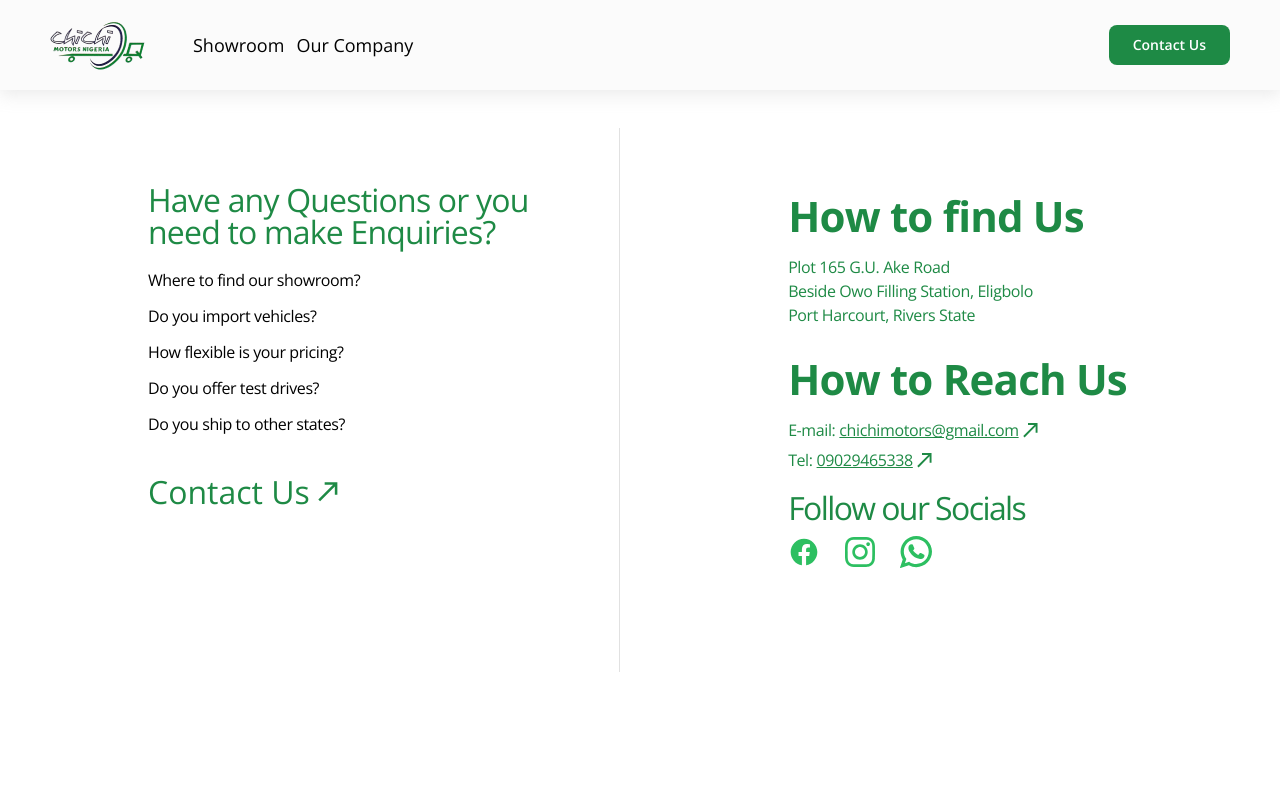
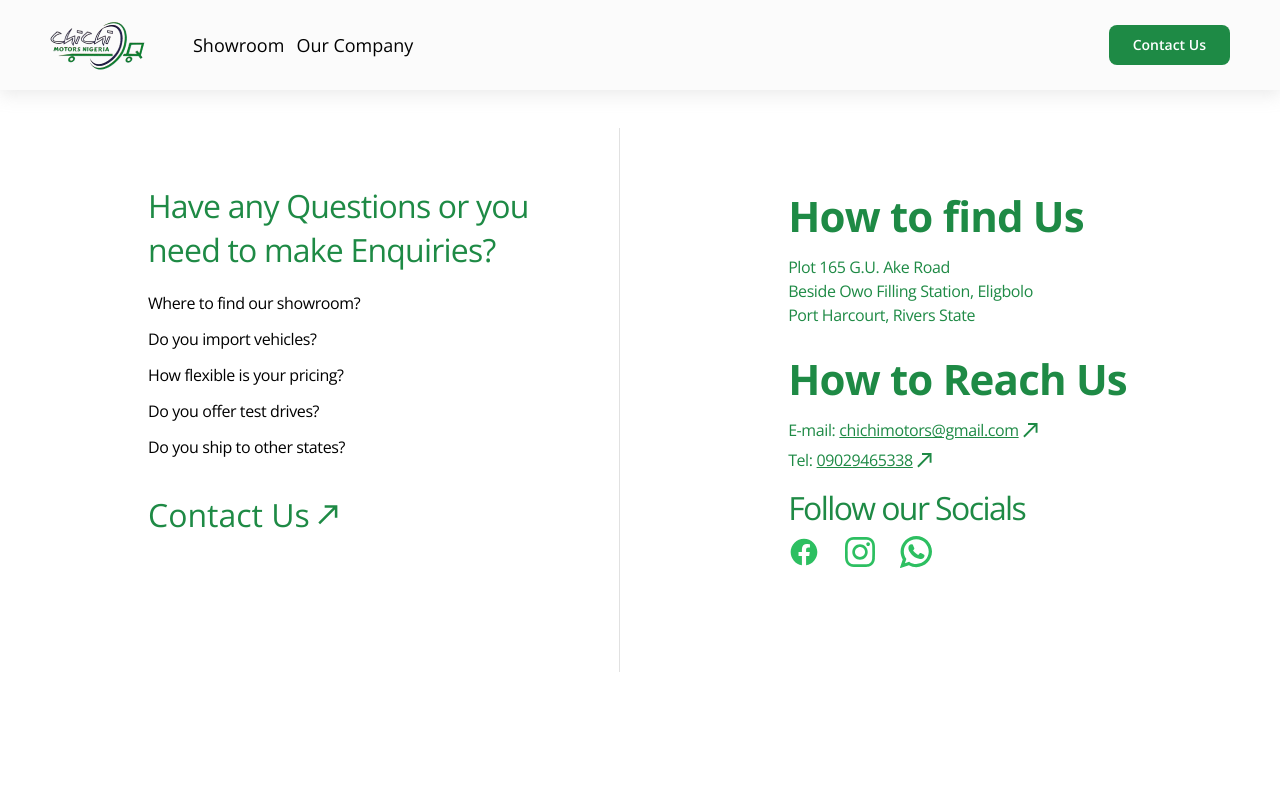
Before and after one commit to HenryAgu/Chichi-Motors, a Next.js app: page /contact in a window 1280 px wide. Shown: the top 798 px of the page. Built offline with nearby package versions, Linux system fonts and the light colour scheme.

Commit message:
fix: contact page

```diff
--- a/src/app/contact/page.tsx
+++ b/src/app/contact/page.tsx
@@ -45,7 +45,7 @@ const ContactUs = () => {
     <main className="lg:min-h-screen flex flex-col md:flex-row gap-x-10 py-16 md:py-32 px-5">
       <div className="basis-[50%] border-b md:border-b-0 md:border-r border-[#E1E1E1] lg:ml-14 xl:ml-32">
         <div className="my-14 max-w-[444px] flex flex-col gap-y-5">
-          <p className="text-brand-green-100 font-normal text-2xl lg:text-[32px] tracking-tight">
+          <p className="text-brand-green-100 font-normal text-2xl lg:text-[32px] lg:leading-[43.58px] tracking-tight">
             Have any Questions or you need to make Enquiries?
           </p>
           <div className="flex flex-col gap-y-1.5 md:gap-y-3">
```
